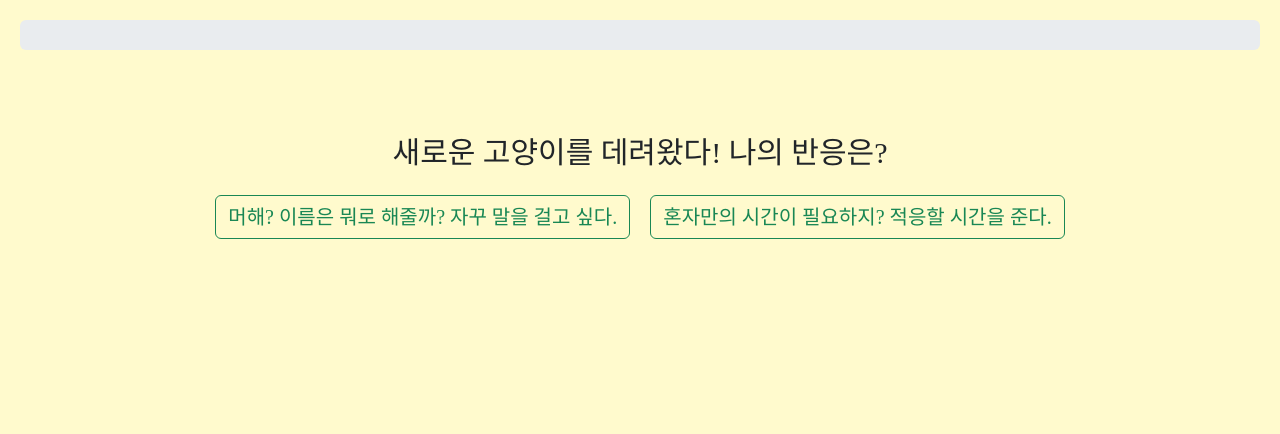
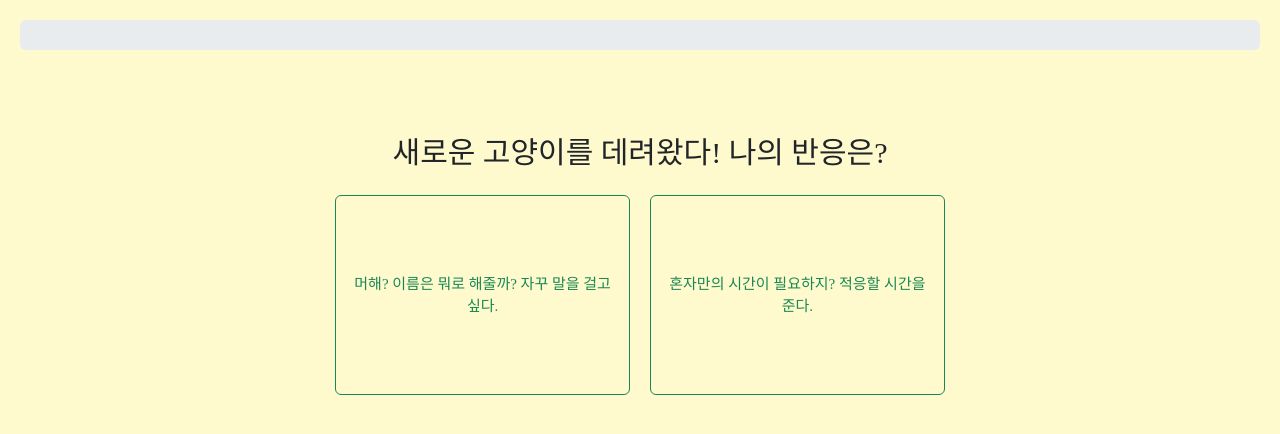
Before and after one commit to Min-byeonghyun/MBTI_TEST_ts, a React (Create React App) app: page /question in a window 1280 px wide. Shown: the top 434 px of the page. Built offline with nearby package versions, Linux system fonts and the light colour scheme; a web font is replaced by a local one.

Commit message:
질문페이지 test 로직 작성

```diff
--- a/src/pages/QuestionPage.tsx
+++ b/src/pages/QuestionPage.tsx
@@ -1,7 +1,8 @@
-import React, { useState } from "react";
+import React, { useEffect, useState } from "react";
 import styled from "styled-components";
 import { Button } from "react-bootstrap";
 import Header from "../components/Header";
+import { useNavigate } from "react-router-dom";
 import { QuestionData } from "../stores/Question/QuestionData";
 
 const Wrapper = styled.div`
@@ -39,25 +40,53 @@ const ButtonGroup = styled.div`
 
 export default function QuestionPage(): React.ReactElement {
   const [questionNo, setQuestionNo] = useState(0);
+  const [totalScore, setTotalScore] = useState([
+    { id: "EI", score: 0 },
+    { id: "SN", score: 0 },
+    { id: "TF", score: 0 },
+    { id: "JP", score: 0 },
+  ]);
+  const navigate = useNavigate();
 
-  const handleClickAnswer = () => {
-    setQuestionNo(questionNo + 1);
+  useEffect(() => {
+    console.log("total", totalScore[0].score);
+  }, [totalScore[0].score]);
+
+  const handleClickAnswer = (ans: number, type: string) => {
+    const newScore = totalScore.map((s)=> s.id === type ? {id : s.id, score: s.score + ans} : s);
+    setTotalScore(newScore);
+    // 마지막 문제가 아닐경우
+    if(QuestionData.length !== questionNo +1) {
+      setQuestionNo(questionNo + 1);
+      //마지막 문제일 경우
+    } else {
+      navigate('/result')
+    }
   };
 
   return (
     <Wrapper>
-      <Header type="progress" questionNo={questionNo}/>
+      <Header type="progress" questionNo={questionNo} />
       <ContentsWrapper>
         <Title>{QuestionData[questionNo].title}</Title>
         <ButtonGroup>
           <Button
             variant="outline-success"
-            style={{ marginRight: "20px" }}
-            onClick={handleClickAnswer}
+            style={{
+              marginRight: "20px",
+              width: "45%",
+              minHeight: "200px",
+              fontSize: "15px",
+            }}
+            onClick={() => handleClickAnswer(1, QuestionData[questionNo].type)}
           >
             {QuestionData[questionNo].answera}
           </Button>
-          <Button variant="outline-success">
+          <Button
+            variant="outline-success"
+            style={{ width: "45%", minHeight: "200px", fontSize: "15px" }}
+            onClick={() => handleClickAnswer(0, QuestionData[questionNo].type)}
+          >
             {QuestionData[questionNo].answerb}
           </Button>
         </ButtonGroup>
```
